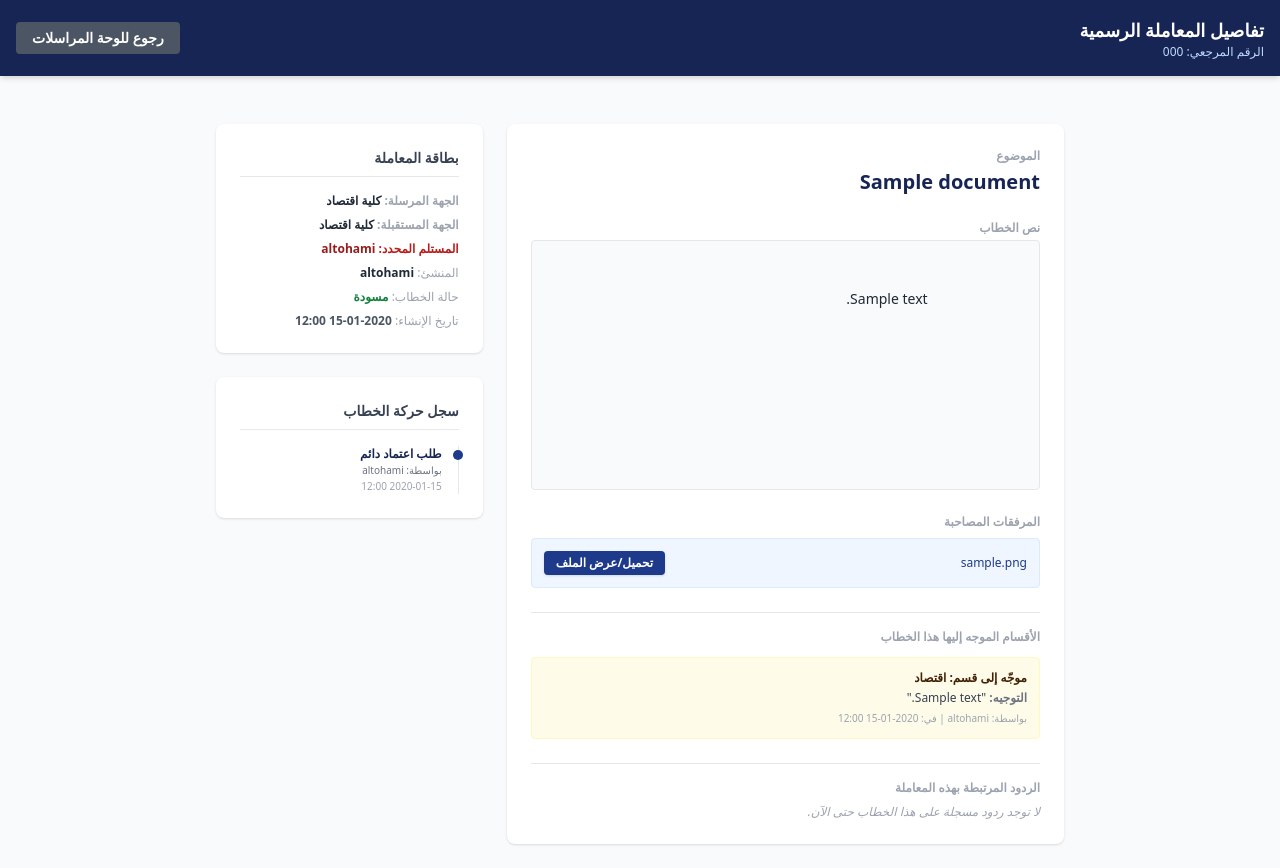
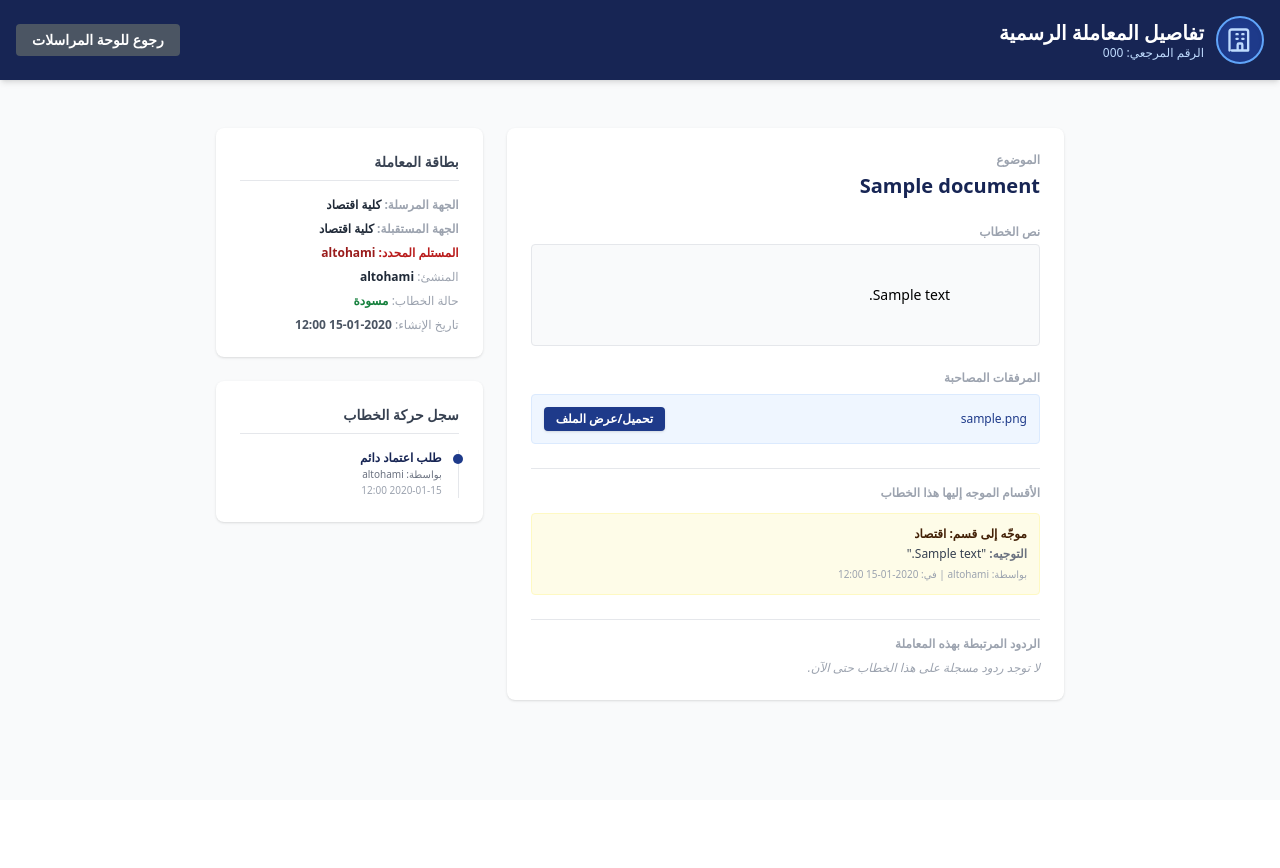
Before and after one commit to altohamikpaahi-blip/College_link_v2, a Django app: template templates/correspondence/document_detail.html in a window 1280 px wide. After the commit the page ends 702 px from the top, so only its background shows below. Run offline with Django 5.2, Linux system fonts and the light colour scheme; the template is opened without the code that fills it: values that come from a table or form of the project are taken from there, others are empty; data comes from the database, SQL or seed files in the repository; tables that the repository leaves empty hold one stand-in row (values such as "Sample post"); some libraries are stand-ins or nearby versions.

Commit message:
Update document_detail.html

```diff
--- a/templates/correspondence/document_detail.html
+++ b/templates/correspondence/document_detail.html
@@ -7,9 +7,20 @@
 </head>
 <body class="bg-gray-50 text-gray-850">
     <header class="bg-blue-950 text-white p-4 shadow-md flex justify-between items-center">
-        <div>
-            <h1 class="text-lg font-bold">تفاصيل المعاملة الرسمية</h1>
-            <p class="text-xs text-blue-200">الرقم المرجعي: {{ document.reference_number|default:"مسودة (غير مصدرة)" }}</p>
+        <div class="flex items-center gap-3">
+            <div class="w-12 h-12 rounded-full overflow-hidden border-2 border-blue-400 bg-blue-900 flex items-center justify-center shadow-inner">
+                {% if user.college.logo %}
+                    <img src="{{ user.college.logo.url }}" alt="شعار الكلية" class="w-full h-full object-cover">
+                {% else %}
+                    <svg class="w-7 h-7 text-blue-200" fill="none" stroke="currentColor" viewBox="0 0 24 24" xmlns="http://www.w3.org/2000/svg">
+                        <path stroke-linecap="round" stroke-linejoin="round" stroke-width="2" d="M19 21V5a2 2 0 00-2-2H5a2 2 0 00-2 2v16m14 0h2m-2 0h-5m-9 0H3m2 0h5M9 7h1m-1 4h1m4-4h1m-1 4h1m-5 10v-5a1 1 0 011-1h2a1 1 0 011 1v5m-4 0h4"></path>
+                    </svg>
+                {% endif %}
+            </div>
+            <div>
+                <h1 class="text-xl font-bold leading-tight">تفاصيل المعاملة الرسمية</h1>
+                <p class="text-xs text-blue-200">الرقم المرجعي: {{ document.reference_number|default:"مسودة (غير مصدرة)" }}</p>
+            </div>
         </div>
         <div class="flex items-center gap-3">
             {% if document.status == 'sent' and user.college == document.recipient_college %}
@@ -22,29 +33,16 @@
     </header>
 
     <main class="max-w-4xl mx-auto p-6 mt-6 grid grid-cols-1 md:grid-cols-3 gap-6">
-        <!-- تفاصيل الخطاب الرئيسية -->
         <div class="bg-white p-6 rounded-lg shadow md:col-span-2 space-y-6">
             <div>
                 <span class="text-xs font-bold text-gray-400 block mb-1">الموضوع</span>
                 <h2 class="text-xl font-bold text-blue-950">{{ document.title }}</h2>
             </div>
 
-            <!-- صندوق نص الخطاب مع تفعيل العلامة المائية لشعار الكلية المرسلة -->
             <div>
                 <span class="text-xs font-bold text-gray-400 block mb-1">نص الخطاب</span>
-                <div class="relative p-6 bg-gray-50 rounded border text-sm leading-relaxed whitespace-pre-wrap overflow-hidden min-h-[250px] flex flex-col justify-between">
-
-                    <!-- عرض الشعار كعلامة مائية خفيفة جداً في الخلفية تمنع التشويش على النص -->
-                    {% if document.sender_college.logo %}
-                        <div class="absolute inset-0 flex items-center justify-center pointer-events-none select-none opacity-[0.06]">
-                            <img src="{{ document.sender_college.logo.url }}" class="w-64 h-64 object-contain">
-                        </div>
-                    {% endif %}
-
-                    <!-- نص الخطاب الفعلي يظهر فوق العلامة المائية بوضوح -->
-                    <div class="relative z-10 text-gray-800">
-                        {{ document.content }}
-                    </div>
+                <div class="p-4 bg-gray-50 rounded border text-sm leading-relaxed whitespace-pre-wrap">
+                    {{ document.content }}
                 </div>
             </div>
 
@@ -67,7 +65,7 @@
                 {% endif %}
             </div>
 
-            <!-- التوجيه الداخلي للأقسام الأكاديمية -->
+            <!-- التوجيه الداخلي -->
             {% if document.status == 'sent' and user.college == document.recipient_college and user.role in 'admin,dean,secretary' %}
                 <div class="pt-6 border-t space-y-4">
                     <h3 class="font-bold text-sm text-blue-900">توجيه الخطاب داخلياً لقسم أكاديمي</h3>
@@ -95,7 +93,7 @@
                 </div>
             {% endif %}
 
-            <!-- عرض التوجيهات الحالية -->
+            <!-- التوجيهات الحالية -->
             {% if document.forwards.all %}
                 <div class="pt-4 border-t space-y-3">
                     <span class="text-xs font-bold text-gray-400 block mb-2">الأقسام الموجه إليها هذا الخطاب</span>
@@ -136,7 +134,6 @@
 
         <!-- معلومات جانبية وتاريخ الحركة -->
         <div class="space-y-6">
-            <!-- كرت البيانات -->
             <div class="bg-white p-6 rounded-lg shadow space-y-4">
                 <h3 class="font-bold text-sm text-gray-700 border-b pb-2">بطاقة المعاملة</h3>
                 <div class="text-xs space-y-2">
@@ -155,7 +152,6 @@
                 </div>
             </div>
 
-            <!-- سجل التتبع والعمليات -->
             <div class="bg-white p-6 rounded-lg shadow space-y-4">
                 <h3 class="font-bold text-sm text-gray-700 border-b pb-2">سجل حركة الخطاب</h3>
                 {% if document.history.all %}
```
